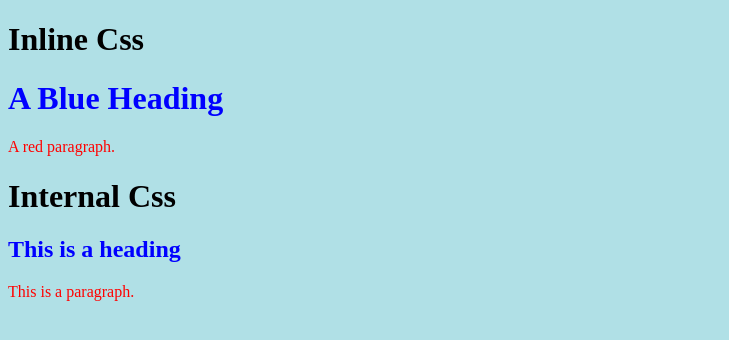
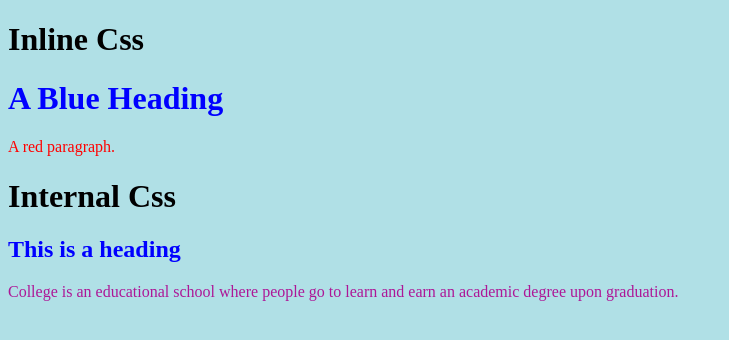
Before and after one commit to shubhamjoshi76/ICP-Assignment13, a plain HTML site: page index.html in a window 1280 px wide. Shown: the whole page, without its empty margins (0-729 px from the left). Drawn offline with Linux system fonts and the light colour scheme.

Commit message:
add Internal  css

```diff
--- a/index.html
+++ b/index.html
@@ -6,7 +6,7 @@
     <style>
         body {background-color: powderblue;}
         h2  {color: blue;}
-        .pa    {color: red;}
+        .pa    {color: rgb(173, 23, 151);}
         </style>
 
 </head>
@@ -19,6 +19,6 @@
 <h1> Internal Css</h1>
 
 <h2>This is a heading</h1>
-<p class="pa">This is a paragraph.</p>
+<p class="pa">College is an educational school where people go to learn and earn an academic degree upon graduation.</p>
 </body>
 </html>
```
